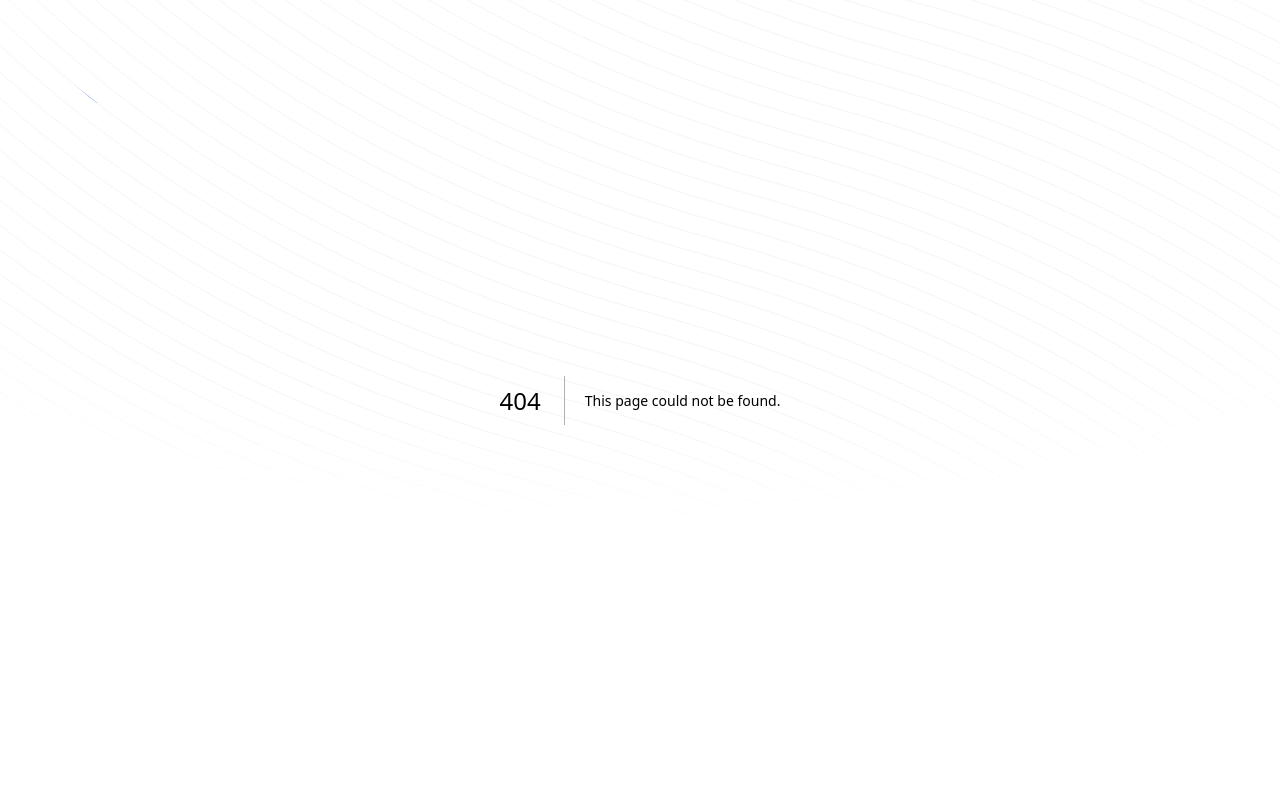
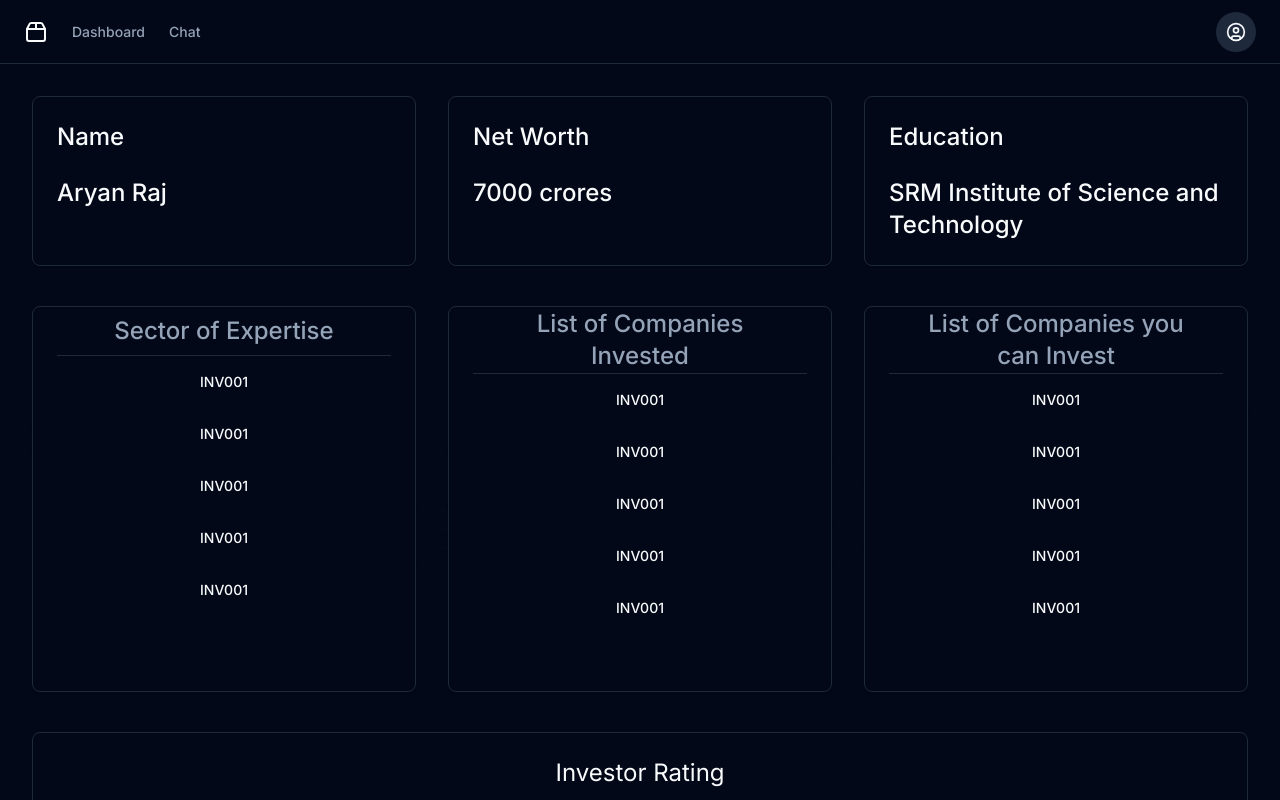
Before and after one commit to aryanraj2713/ThriveStart, a Next.js app in the folder client/: page /investor in a window 1280 px wide. Before the commit this address had no page. Shown: the top 800 px of the page. Built offline with nearby package versions, Linux system fonts and the light colour scheme.

Commit message:
chore: add investor dashboard

```diff
--- /dev/null
+++ b/client/src/app/(core)/investor/page.tsx
@@ -0,0 +1,115 @@
+'use client';
+import React from 'react';
+import { PieChart } from '@mui/x-charts/PieChart';
+import { BarChart } from '@mui/x-charts/BarChart';
+import {
+    Table,
+    TableBody,
+    TableCaption,
+    TableCell,
+    TableHead,
+    TableHeader,
+    TableRow,
+} from '@/components/ui/table';
+import { Card, CardContent, CardHeader } from '@/components/ui/card';
+
+const Dashboard = () => {
+    return (
+        <div className="flex flex-col space-y-10 justify-between px-8 py-8">
+            <div className="grid grid-cols-3 gap-3 md:grid-cols-3 md:gap-8 md:text-2xl font-medium">
+                <Card>
+                    <CardHeader>Name</CardHeader>
+                    <CardContent>Aryan Raj</CardContent>
+                </Card>
+                <Card>
+                    <CardHeader>Net Worth</CardHeader>
+                    <CardContent>7000 crores</CardContent>
+                </Card>
+                <Card>
+                    <CardHeader>Education</CardHeader>
+                    <CardContent>SRM Institute of Science and Technology</CardContent>
+                </Card>
+            </div>
+            <div className="grid grid-cols-1 md:grid-cols-3 gap-8">
+                <Card>
+                    <CardContent className="text-center h-96">
+                        <Table>
+                            <TableHeader>
+                                <TableRow>
+                                    <TableHead className="text-center text-2xl">
+                                        Sector of Expertise
+                                    </TableHead>
+                                </TableRow>
+                            </TableHeader>
+                            <TableBody>
+                                <TableRow className='flex flex-col'>
+                                    <TableCell className="font-medium">INV001</TableCell>
+                                    <TableCell className="font-medium">INV001</TableCell>
+                                    <TableCell className="font-medium">INV001</TableCell>
+                                    <TableCell className="font-medium">INV001</TableCell>
+                                    <TableCell className="font-medium">INV001</TableCell>
+                                </TableRow>
+                            </TableBody>
+                        </Table>
+                    </CardContent>
+                </Card><Card>
+                    <CardContent className="text-center h-96">
+                        <Table>
+                            <TableHeader>
+                                <TableRow>
+                                    <TableHead className="text-center text-2xl">
+                                        List of Companies Invested
+                                    </TableHead>
+                                </TableRow>
+                            </TableHeader>
+                            <TableBody>
+                                <TableRow className='flex flex-col'>
+                                    <TableCell className="font-medium">INV001</TableCell>
+                                    <TableCell className="font-medium">INV001</TableCell>
+                                    <TableCell className="font-medium">INV001</TableCell>
+                                    <TableCell className="font-medium">INV001</TableCell>
+                                    <TableCell className="font-medium">INV001</TableCell>
+                                </TableRow>
+                            </TableBody>
+                        </Table>
+                    </CardContent>
+                </Card><Card>
+                    <CardContent className="text-center h-96">
+                        <Table>
+                            <TableHeader>
+                                <TableRow>
+                                    <TableHead className="text-center text-2xl">
+                                        List of Companies you can Invest
+                                    </TableHead>
+                                </TableRow>
+                            </TableHeader>
+                            <TableBody>
+                                <TableRow className='flex flex-col'>
+                                    <TableCell className="font-medium">INV001</TableCell>
+                                    <TableCell className="font-medium">INV001</TableCell>
+                                    <TableCell className="font-medium">INV001</TableCell>
+                                    <TableCell className="font-medium">INV001</TableCell>
+                                    <TableCell className="font-medium">INV001</TableCell>
+                                </TableRow>
+                            </TableBody>
+                        </Table>
+                    </CardContent>
+                </Card>
+            </div>
+            <div className="grid grid-cols-1 md:grid-cols-1 gap-8 text-center h-60">
+                <Card>
+                    <CardHeader className="text-center text-2xl"
+                    >Investor Rating</CardHeader>
+                    <CardContent>
+                        Lorem ipsum dolor sit amet consectetur adipisicing elit. Aperiam
+                        officiis voluptatum exercitationem at sint maiores eligendi
+                        voluptatibus impedit est assumenda. Tenetur ad atque similique
+                        aliquam.
+                    </CardContent>
+                </Card>
+            </div>
+        </div >
+    );
+};
+
+export default Dashboard;
```
